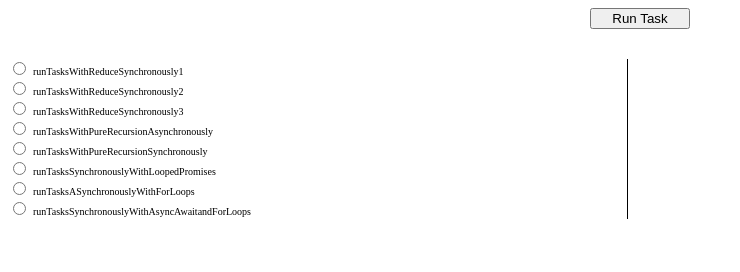
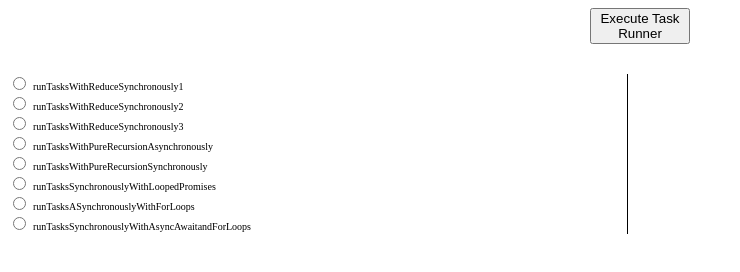
Before and after one commit to naveenshankar/async-and-promises-demo, a plain HTML site: page index.html in a window 1280 px wide. Shown: the whole page, without its empty margins (0-740 px from the left). Drawn offline with Linux system fonts and the light colour scheme.

Commit message:
Update index.html

```diff
--- a/index.html
+++ b/index.html
@@ -4,7 +4,7 @@
   </head>
   <body>
     <button id="run_task">
-      Run Task
+      Execute Task Runner
     </button>
 
     <div id="input">
```
